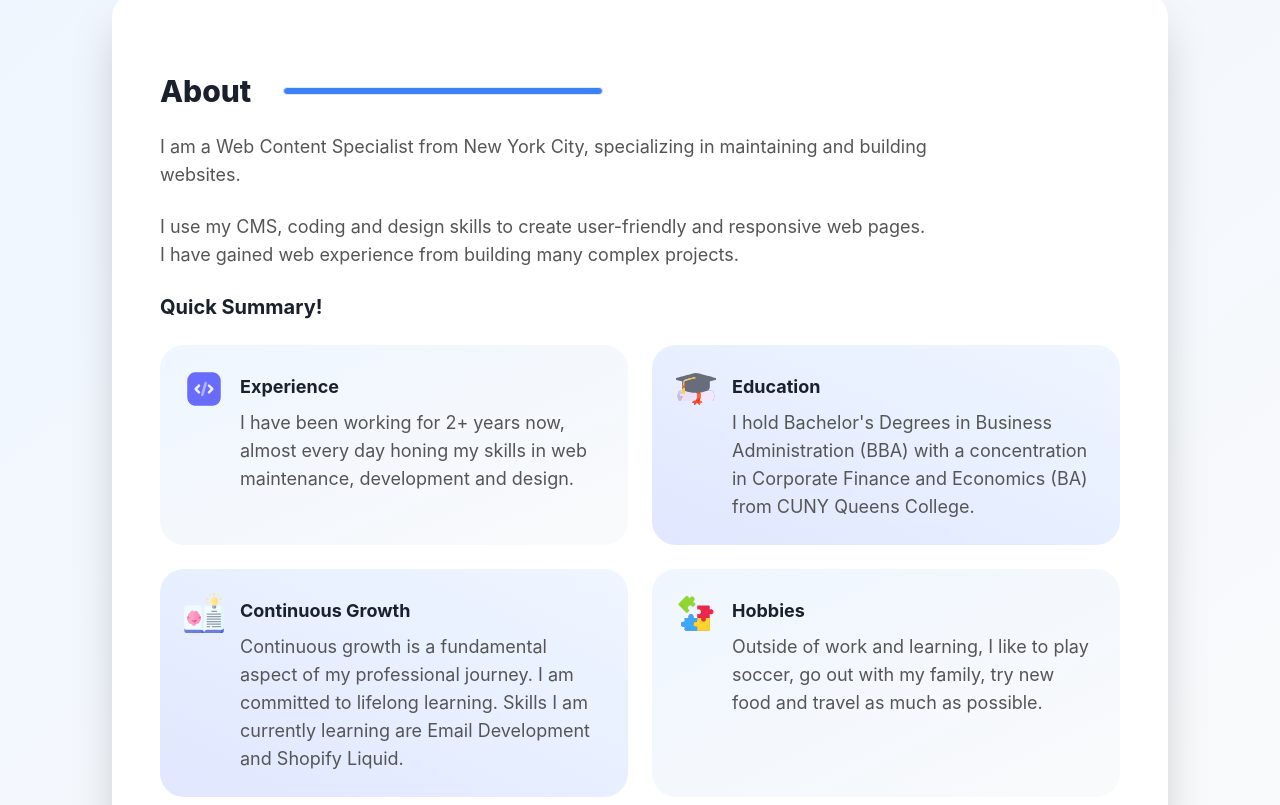
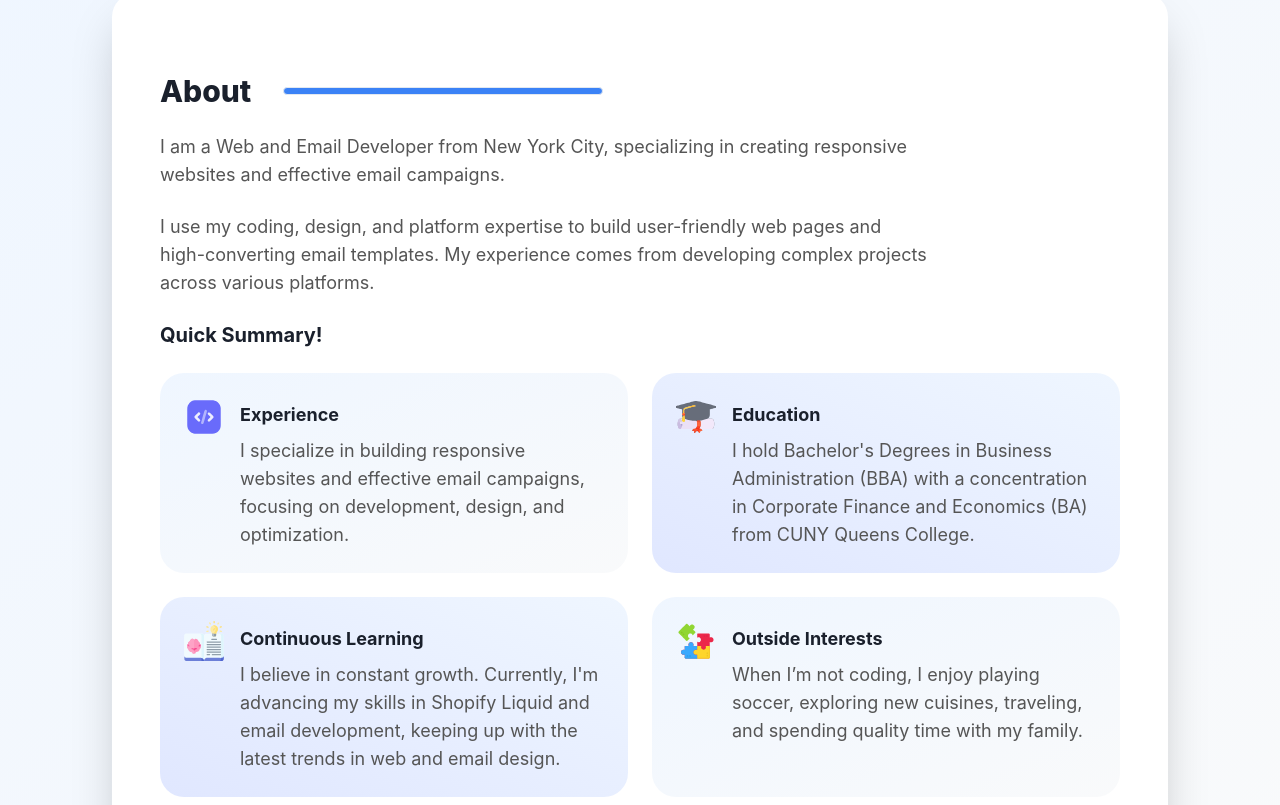
Before and after one commit to kulievdev/portfolio-website, a React (Vite) app: page / in a window 1280 px wide. Shown: the part 1915-2720 px from the top of the page. Built offline with nearby package versions, Linux system fonts and the light colour scheme.

Commit message:
Change about me texts

```diff
--- a/src/Pages/About/AboutHeader.tsx
+++ b/src/Pages/About/AboutHeader.tsx
@@ -9,13 +9,13 @@ const AboutHeader = () => {
       </div>
       <div className="flex flex-col gap-6 lg:w-[80%]">
         <p className="text-base md:text-lg laptop:text-xl">
-          I am a Web Content Specialist from New York City, specializing in
-          maintaining and building websites.
+          I am a Web and Email Developer from New York City, specializing in
+          creating responsive websites and effective email campaigns.
         </p>
         <p className="text-base md:text-lg laptop:text-xl">
-          I use my CMS, coding and design skills to create user-friendly and
-          responsive web pages. I have gained web experience from building many
-          complex projects.
+          I use my coding, design, and platform expertise to build user-friendly
+          web pages and high-converting email templates. My experience comes
+          from developing complex projects across various platforms.
         </p>
       </div>
     </>
--- a/src/Pages/About/aboutMeInfo.ts
+++ b/src/Pages/About/aboutMeInfo.ts
@@ -6,7 +6,7 @@ import learningIcon from "../../assets/Images/knowledge.svg";
 const aboutMeInfo = [
   {
     title: "Experience",
-    text: "I have been working for 2+ years now, almost every day honing my skills in web maintenance, development and design.",
+    text: "I specialize in building responsive websites and effective email campaigns, focusing on development, design, and optimization.",
     backgroundColor: "bg-gradient-to-br from-primary-50 to-gray-50",
     imgSrc: codeIcon,
   },
@@ -17,14 +17,14 @@ const aboutMeInfo = [
     imgSrc: educationIcon,
   },
   {
-    title: "Continuous Growth",
-    text: "Continuous growth is a fundamental aspect of my professional journey. I am committed to lifelong learning. Skills I am currently learning are Email Development and Shopify Liquid.",
+    title: "Continuous Learning",
+    text: "I believe in constant growth. Currently, I'm advancing my skills in Shopify Liquid and email development, keeping up with the latest trends in web and email design.",
     backgroundColor: "bg-gradient-to-bl from-primary-50 to-secondary-100",
     imgSrc: learningIcon,
   },
   {
-    title: "Hobbies",
-    text: "Outside of work and learning, I like to play soccer, go out with my family, try new food and travel as much as possible.",
+    title: "Outside Interests",
+    text: "When I’m not coding, I enjoy playing soccer, exploring new cuisines, traveling, and spending quality time with my family.",
     backgroundColor: "bg-gradient-to-br from-primary-50 to-gray-50",
     imgSrc: hobbiesIcon,
   },
```
